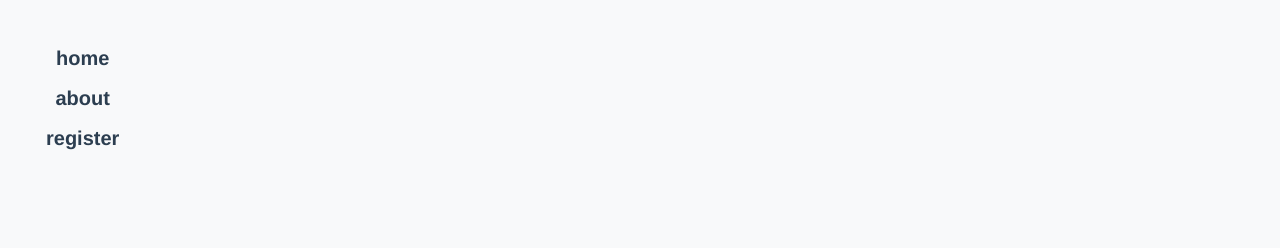
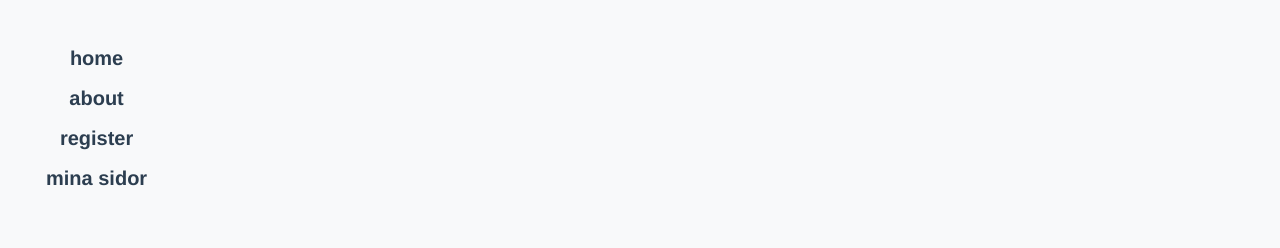
Before and after one commit to lutefisk-development/CastorImpar, a Vue app: page / in a window 1280 px wide. Shown: the top 248 px of the page. Built offline with nearby package versions, Linux system fonts and the light colour scheme.

Commit message:
Fixat navigation i menyn

```diff
--- a/src/router.js
+++ b/src/router.js
@@ -32,6 +32,7 @@ export default new Router({
         import( /* webpackChunkName: "register" */ "./views/RegisterMember.vue")
     },
     {
+      name: "mina sidor",
       path: "/mypages",
       // route level code-splitting
       // this generates a separate chunk (about.[hash].js) for this route
```
